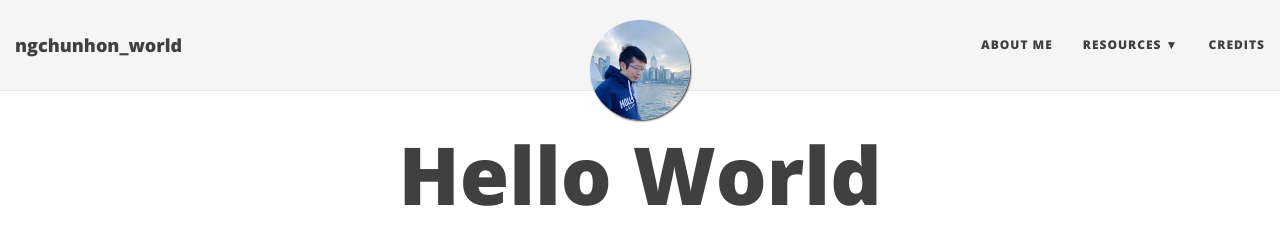
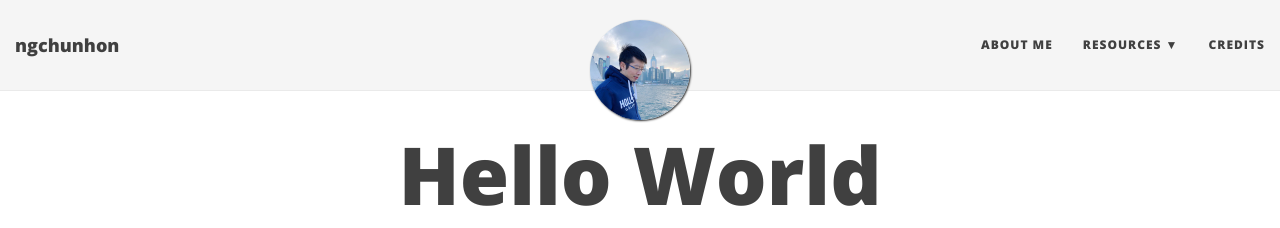
Before and after one commit to chunhon/chunhon.github.io, a Jekyll site: the page built from index.html, in a window 1280 px wide. Shown: the top 228 px of the page. Built offline with Jekyll 4.4.1, drawn with Linux system fonts in a browser that asks for light colours; nearby versions of some CDN libraries; the list of posts is cut into pages by our own code.

Commit message:
Update _config.yml

```diff
--- a/_config.yml
+++ b/_config.yml
@@ -14,7 +14,7 @@ baseurl: ""
 # Of course don't forget to change the username and projectname to YOUR username and project
 
 # Name of website
-title: ngchunhon_world
+title: ngchunhon
 
 # Short description of your site
 description: A virtual proof that name is awesome!
```
